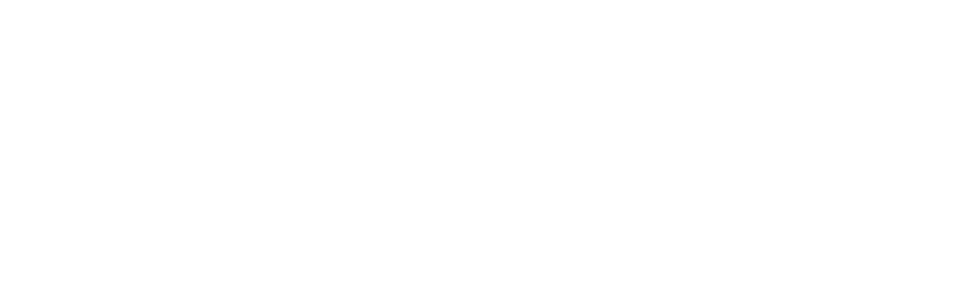
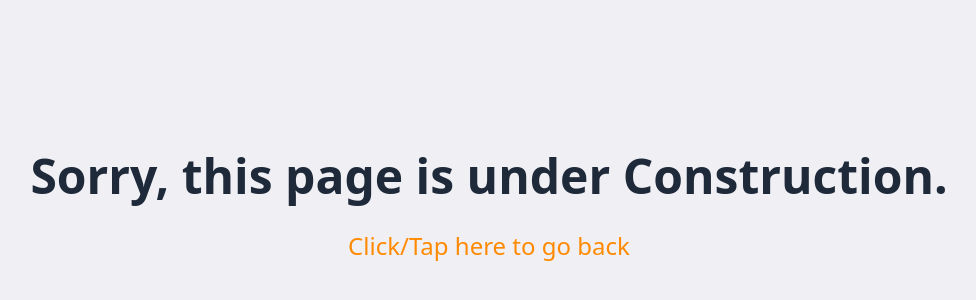
Before and after one commit to SZaidH/rem-waste-react-challenge, a React (Vite) app: page /under-development in a window 1280 px wide. Before the commit this address had no page. Shown: the part 196-496 px from the top of the page, without its empty margins (151-1127 px from the left). Built offline with nearby package versions, Linux system fonts and the light colour scheme.

Commit message:
Added a Page Under Development component

```diff
--- a/src/App.jsx
+++ b/src/App.jsx
@@ -1,6 +1,7 @@
 import "./App.css";
 import { BrowserRouter, Routes, Route } from "react-router-dom";
 import SkipSelect from "./components/SkipSelect";
+import UnderDevelopmentPage from "./components/UnderDevelopmentPage";
 
 // Container Component for the webpage
 const App = () => {
@@ -8,6 +9,7 @@
     <BrowserRouter>
       <Routes>
         <Route path="/" element={<SkipSelect />} />
+        <Route path="/under-development" element={<UnderDevelopmentPage />} />
       </Routes>
     </BrowserRouter>
   );
--- a/src/components/SkipFooter.jsx
+++ b/src/components/SkipFooter.jsx
@@ -1,5 +1,13 @@
+import { useNavigate } from "react-router-dom";
+
 // Footer for the Skip Selector Page
 const SkipFooter = ({ selectedSkip }) => {
+  const navigate = useNavigate();
+
+  const handleNavigationClick = () => {
+    navigate("/under-development");
+  };
+
   return (
     <footer className="skip-footer bg-[var(--rem-orange)] text-white p-3 fixed bottom-0 left-0 right-0 w-full z-50 lg:py-5 lg:px-10 lg:flex lg:justify-between">
       <div className="info-text lg:w-4/6">
@@ -26,10 +34,16 @@
           </h3>
         </div>
         <div className="skip-buttons">
-          <button className="skip-button bg-[var(--rem-light-gray)] text-[var(--rem-dark-blue)] p-3 rounded-md font-bold hover:cursor-pointer">
+          <button
+            className="skip-button bg-[var(--rem-light-gray)] text-[var(--rem-dark-blue)] p-3 rounded-md font-bold hover:cursor-pointer"
+            onClick={handleNavigationClick}
+          >
             Back
           </button>
-          <button className="skip-button ml-5 bg-[var(--rem-dark-blue)] text-white p-3 rounded-md font-bold hover:cursor-pointer hover:bg-[#016098]">
+          <button
+            className="skip-button ml-5 bg-[var(--rem-dark-blue)] text-white p-3 rounded-md font-bold hover:cursor-pointer hover:bg-[#016098]"
+            onClick={handleNavigationClick}
+          >
             Continue
           </button>
         </div>
--- a/src/components/SkipSelect.jsx
+++ b/src/components/SkipSelect.jsx
@@ -73,7 +73,7 @@
               <img
                 src={`${SKIP_IMAGE_URL}${skip.size}-yarder-skip.jpg`}
                 alt={`${skip.size} Yard Skip`}
-                className="skip-img object-cover w-[480px] h-[331px]"
+                className="skip-img object-cover lg:w-[480px] lg:h-[331px]"
                 onError={(e) => {
                   e.target.onerror = null;
                   e.target.src = SkipImage; //Backup Skip image
--- /dev/null
+++ b/src/components/UnderDevelopmentPage.jsx
@@ -0,0 +1,19 @@
+import { Link } from "react-router-dom";
+
+const UnderDevelopmentPage = () => {
+  return (
+    <main className="flex flex-col justify-center items-center min-h-screen p-4 bg-[var(--rem-light-gray)]">
+      <h1 className="text-3xl md:text-4xl lg:text-5xl font-bold text-gray-800 mb-6 text-center leading-tight">
+        Sorry, this page is under Construction.
+      </h1>
+      <Link
+        to="/"
+        className="text-xl md:text-2xl text-[var(--rem-orange)] hover:text-blue-800 hover:underline font-medium transition-colors duration-200"
+      >
+        Click/Tap here to go back
+      </Link>
+    </main>
+  );
+};
+
+export default UnderDevelopmentPage;
```
